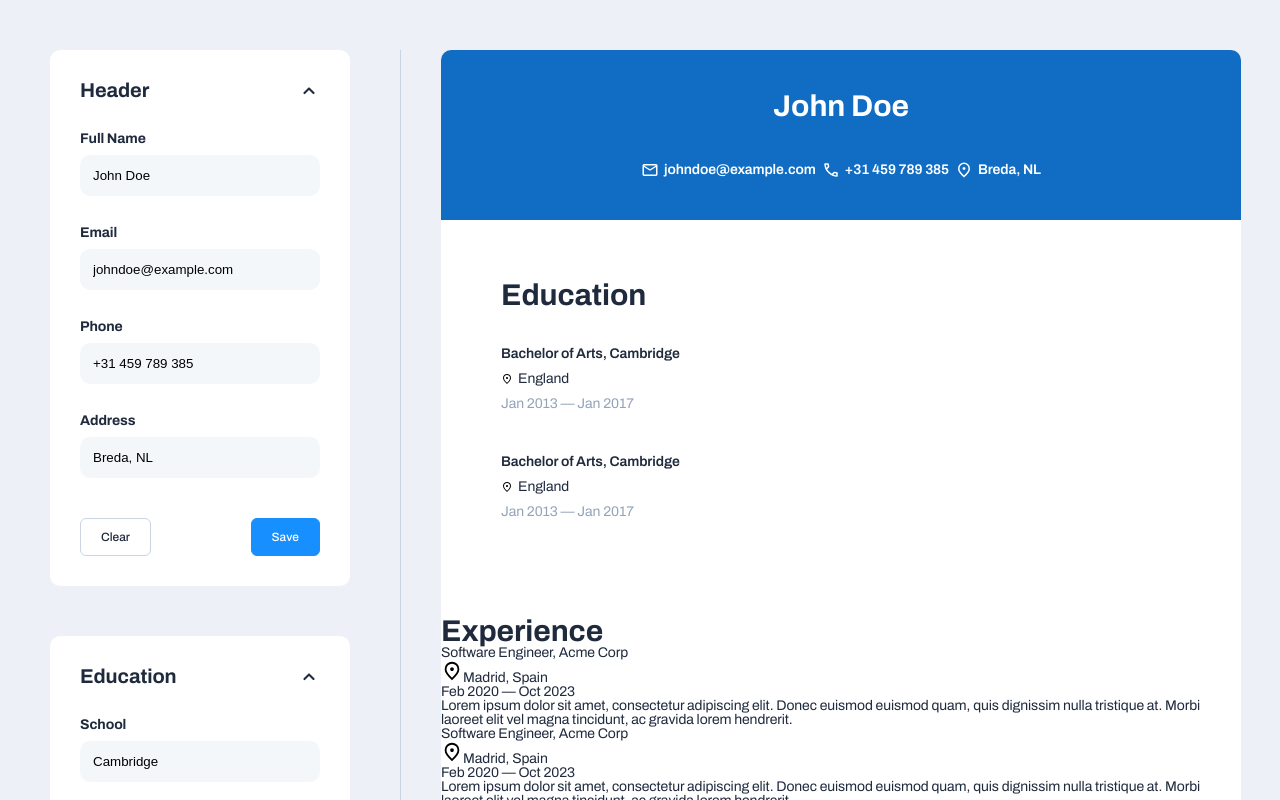
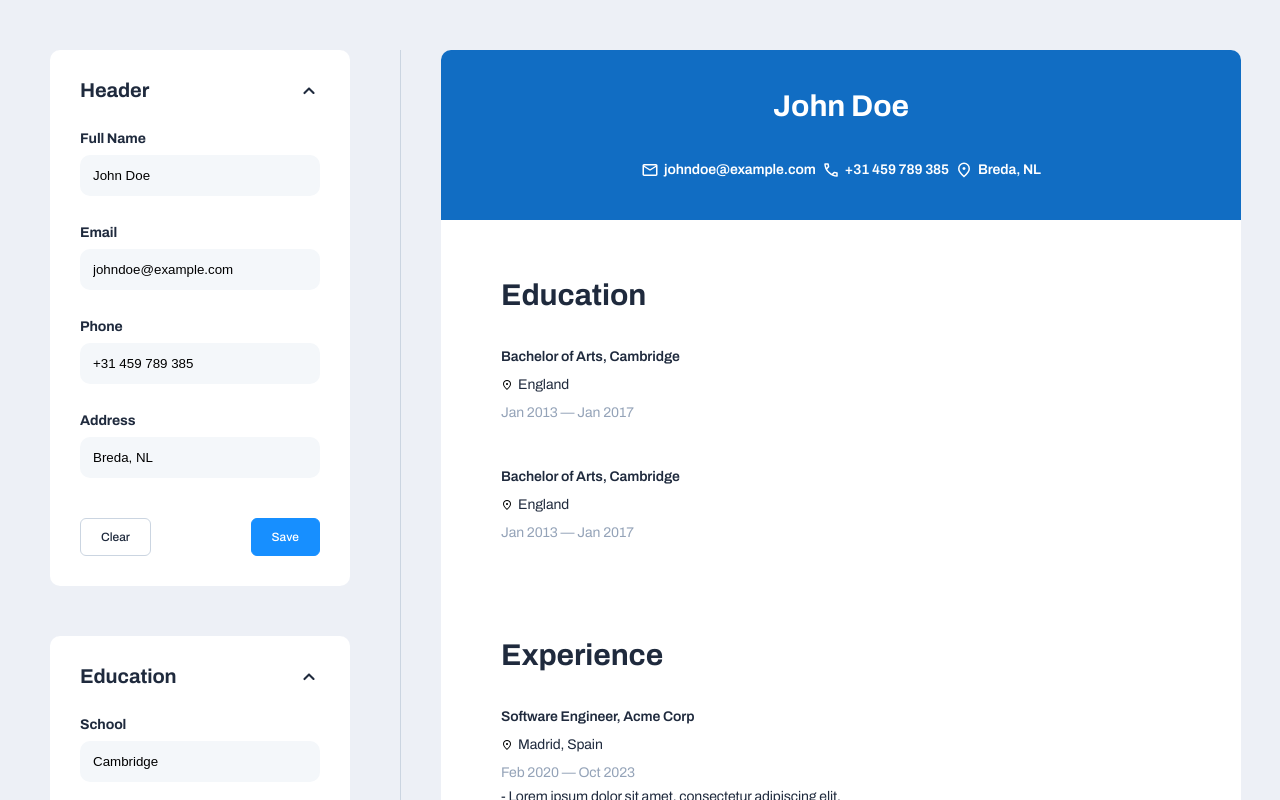
Before and after one commit to amadeuio/make-your-cv, a React (Vite) app: page / in a window 1280 px wide. Shown: the top 800 px of the page. Built offline with nearby package versions, Linux system fonts and the light colour scheme.

Commit message:
Refactor cv component styles
Similar stucture has been related with common classes, which allows for shorter and more reusable CSS

```diff
--- a/src/App.tsx
+++ b/src/App.tsx
@@ -95,8 +95,11 @@ const initialExperienceData: ExperienceData = {
   startDate: "Feb 2020",
   endDate: "Oct 2023",
   location: "Madrid, Spain",
-  description:
-    "Lorem ipsum dolor sit amet, consectetur adipiscing elit. Donec euismod euismod quam, quis dignissim nulla tristique at. Morbi laoreet elit vel magna tincidunt, ac gravida lorem hendrerit.",
+  description: `
+  - Lorem ipsum dolor sit amet, consectetur adipiscing elit.
+- Sed do eiusmod tempor incididunt ut labore et dolore magna aliqua.
+- Ut enim ad minim veniam, quis nostrud exercitation ullamco laboris nisi ut aliquip ex ea commodo consequat.
+`,
 };
 
 function App() {
--- a/src/components/EducationCv.tsx
+++ b/src/components/EducationCv.tsx
@@ -8,20 +8,20 @@ function EducationCv() {
   const { school, qualification, startDate, endDate, location } = educationData;
 
   return (
-    <div className="education-container">
+    <div className="education-container cv-container">
       <h1>Education</h1>
       {Array(2)
         .fill(null)
         .map(() => (
-          <div className="education-item">
-            <div className="education-title">
+          <div className="education-item cv-item">
+            <div className="education-title cv-title">
               {qualification}, {school}
             </div>
-            <div className="education-location">
+            <div className="education-location cv-location">
               <LocationIcon />
               {location}
             </div>
-            <div className="education-date">
+            <div className="education-date cv-date">
               {startDate} — {endDate}
             </div>
           </div>
--- a/src/components/ExperienceCv.tsx
+++ b/src/components/ExperienceCv.tsx
@@ -8,23 +8,27 @@ function ExperienceCv() {
   const { company, position, startDate, endDate, location, description } = experienceData;
 
   return (
-    <div className="experience-container">
+    <div className="experience-container cv-container">
       <h1>Experience</h1>
       {Array(2)
         .fill(null)
         .map(() => (
-          <div className="experience-item">
-            <div className="experience-title">
+          <div className="experience-item cv-item">
+            <div className="experience-title cv-title">
               {position}, {company}
             </div>
-            <div className="experience-location">
+            <div className="experience-location cv-location">
               <LocationIcon />
               {location}
             </div>
-            <div className="experience-date">
+            <div className="experience-date cv-date">
               {startDate} — {endDate}
             </div>
-            <div className="experience-description">{description}</div>
+            <ul className="experience-description cv-description">
+              {description.split("\n").map((point, index) => (
+                <li key={index}>{point.trim()}</li>
+              ))}
+            </ul>
           </div>
         ))}
     </div>
--- a/src/styles/index.css
+++ b/src/styles/index.css
@@ -249,35 +249,40 @@ button.clear-button:hover {
   justify-content: center;
 }
 
-.education-container {
+.cv-container {
   padding: 60px;
+  padding-bottom: 0;
   display: flex;
   flex-direction: column;
 }
 
-.education-container h1,
-.education-item {
+.cv-container h1,
+.cv-item {
   margin-bottom: 30px;
 }
 
-.education-container svg {
+.cv-container svg {
   width: 12px;
   margin-right: 5px;
 }
 
-.education-item > * {
-  margin: 7px 0;
+.cv-item > * {
+  margin: 10px 0;
 }
 
-.education-title {
+.cv-title {
   font-weight: 600;
 }
 
-.education-location {
+.cv-location {
   display: flex;
   align-items: center;
 }
 
-.education-date {
+.cv-date {
   color: var(--slate-400);
 }
+
+.experience-description li {
+  margin-top: 5px;
+}
```
